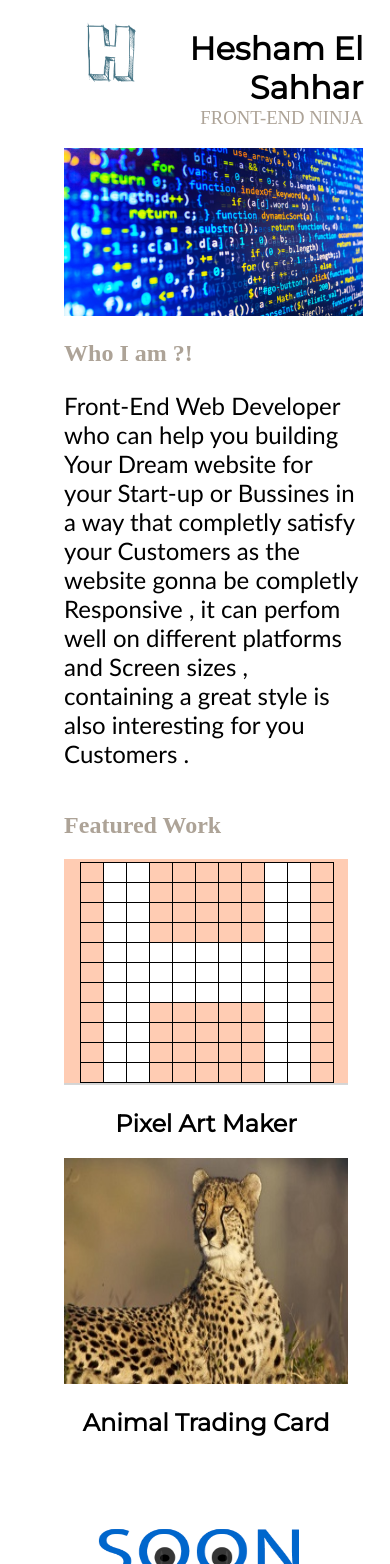
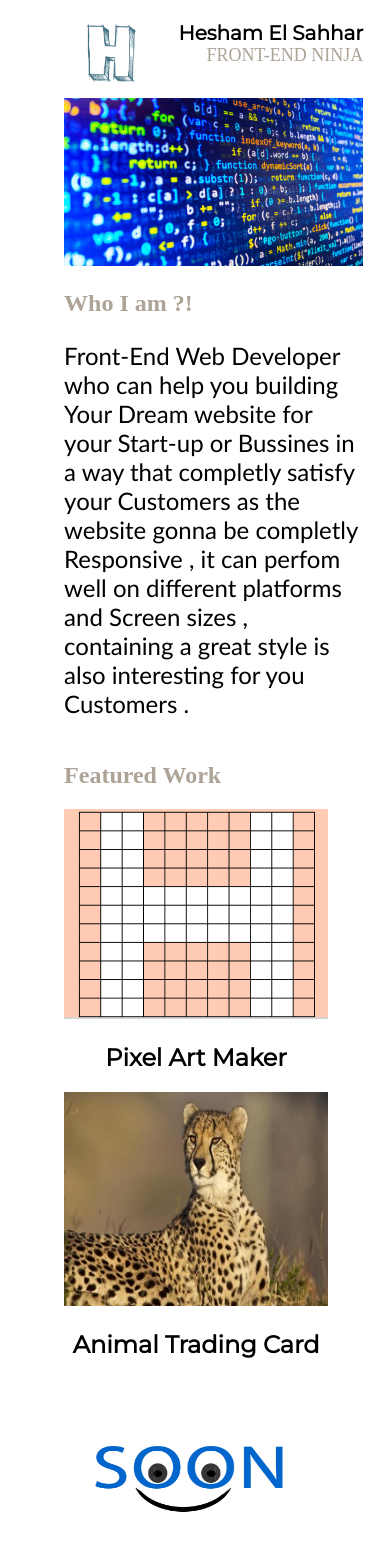
Before and after one commit to Heshamelsahhar/Portfolio-Project, a plain HTML site: page index.html in a window 390 px wide. Shown: the top 1564 px of the page. Drawn offline with Linux system fonts and the light colour scheme; a web font is replaced by a local one.

Commit message:
Adding some breakpoints

```diff
--- a/Styles.css
+++ b/Styles.css
@@ -70,8 +70,8 @@ flex-wrap: wrap;
 }
 
 .Pixel {
-    max-width:284px;
-    max-height:226px;
+    max-width:264px;
+    max-height:214px;
 }
 
 .Link1{
@@ -88,8 +88,8 @@ flex-wrap: wrap;
 }
 
 .Cheetah {
-    width:284px;
-    height:226px;
+    width:264px;
+    height:214px;
 }
 
 .Link2{
@@ -101,6 +101,34 @@ flex-wrap: wrap;
 }
 
 .Soon {
-    width:284px;
-    height:226px;
+    width:264px;
+    height:214px;
 }
+@media screen and (max-width:350px)
+{
+    .name {
+        font-size: 15px;
+
+    }
+    .job {
+        font-size: 12px;
+    }
+}
+@media screen and (min-width:351px) and (max-width:550px)
+{
+    .name {
+        font-size: 20px;
+    }
+    .job {
+        font-size: 18px;
+    }
+}
+@media screen and (min-width:1074px)
+{
+    .Container{
+        width:900px;
+    }
+    .Header{
+        width: 900px;
+    }
+}
```
